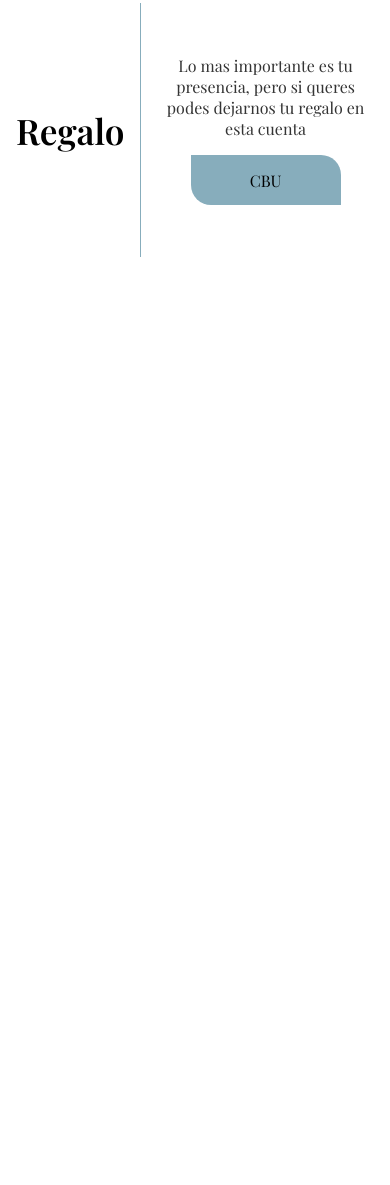
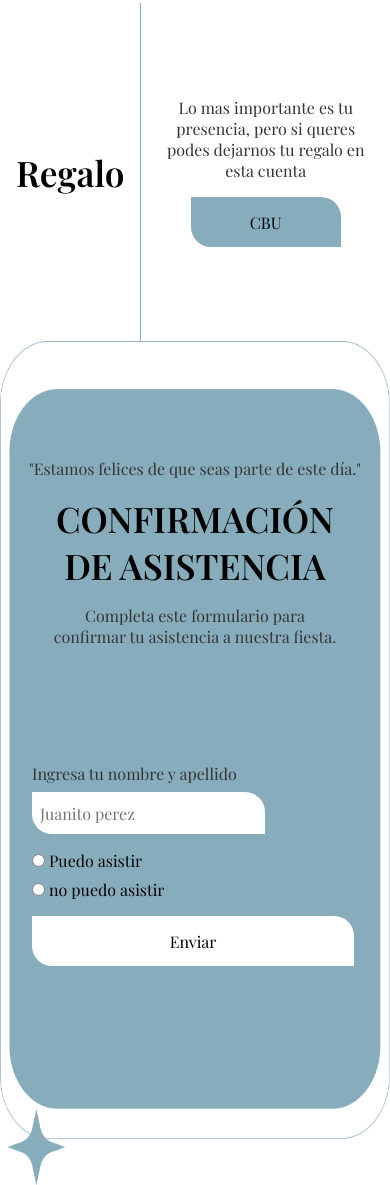
Before and after one commit to AHerrera23/invitacion_casamiento, a plain HTML site: page index.html in a window 390 px wide. Shown: the part 3552-4737 px from the top of the page. Before the commit the page ends 3809 px from the top, so only its background shows below. Drawn offline with nearby package versions, Linux system fonts and the light colour scheme; a web font is replaced by a local one.

Commit message:
seccion formulario

```diff
--- a/index.html
+++ b/index.html
@@ -112,6 +112,30 @@
             </div>
         </div>
     </div>
+    <div class="container-9 mobile">
+        <img class="recuadroFondo" src="images/recuadro-Form.png" alt="recuadro de fondo">
+        <div class="contenidoS9">
+            <p>"Estamos felices de que seas parte de este día."</p>
+            <h2>CONFIRMACIÓN<br>DE ASISTENCIA</h2>
+            <p>Completa este formulario para<br>confirmar tu asistencia a nuestra fiesta.</p>
+        </div>
+        <form class="formulario">
+            <p>Ingresa tu nombre y apellido</p>
+            <input id="name" class="inputName" type="text" autocomplete="cc-name" placeholder="Juanito perez" required>
+            <div class="checkbox">
+                <label for="opcion1">
+                    <input type="radio" id="opcion1" name="confirmacion" value="Confirmo mi asistencia a su casamiento!." required>
+                    Puedo asistir
+                </label>
+                <label for="opcion2">
+                    <input type="radio" id="opcion2" name="confirmacion" value="
+                    No puedo asistir a su casamiento." required>
+                    no puedo asistir
+                </label>
+            </div>
+            <button id="btnForm" class="btn btnForm" type="submit">Enviar</button>
+        </form>
+    </div>
     <!-- link a js  -->
     <script src="js/main.js"></script>
 </body>
--- a/js/main.js
+++ b/js/main.js
@@ -77,3 +77,27 @@ document.addEventListener('click', (event) => {
         }, 500);
     }
   });
+
+//   funciones del formulario
+
+let btnForm = document.getElementById('btnForm')
+
+btnForm.addEventListener('click', () => {
+    const name = document.getElementById('name').value
+    const chek1 = document.getElementById('opcion1')
+    const chek2 = document.getElementById('opcion2')
+    let mensaje = ''
+    if(chek1.checked){
+        mensaje= `Hola Anto y Martin! ${chek1.value}`
+        console.log(mensaje)
+    }
+    else if(chek2.checked){
+        mensaje=`Hola Anto y Martin! ${chek2.value} ¡que sea una linda noche!`
+        console.log(mensaje)
+    }
+    const telefono = 5491150522026;
+    const url = `https://wa.me/${telefono}?text=${mensaje}`;
+    // generacion dinamica del mensaje
+    window.open(url, '_blank');
+
+})
--- a/styles/styles.css
+++ b/styles/styles.css
@@ -33,6 +33,11 @@ p{
     color: rgb(52, 52, 52);
 }
 button{
+    font-family: 'Playfair Display', serif;
+    font-size: 1rem;
+    font-weight: 400;
+}
+input{
     font-family: 'Playfair Display', serif;
     font-size: 1rem;
     font-weight: 400;
@@ -332,7 +337,7 @@ button{
     }
     /* seccion 8 */
     .container-8{
-        height: 30vh;
+        height: 40vh;
         display: grid;
         grid-template-columns: repeat(4, 1fr);
         grid-template-rows: repeat(3, 1fr);
@@ -412,4 +417,56 @@ button{
     .hidden{
         display: none;
     }
+    /* seccion 9 */
+    .container-9{
+        height: 100vh;
+        display: grid;
+        grid-template-columns: repeat(4, 1fr);
+        grid-template-rows: repeat(4,1fr);
+    }
+    .recuadroFondo{
+        grid-column: 1/5;
+        grid-row: 1/5;
+        width: 100%;
+        height: 100%;
+    }
+    .contenidoS9{
+        display: flex;
+        flex-direction: column;
+        align-items: center;
+        text-align: center;
+        justify-content: center;
+        gap: 1rem;
+        padding-left: 1rem;
+        padding-right: 1rem;
+        grid-column: 1/5;
+        grid-row: 1/3;
+    }
+    .formulario{
+        grid-row: 3/5;
+        grid-column: 1/5;
+        display: flex;
+        flex-direction:column;
+        padding-left: 2rem;
+    }
+    .inputName{
+        margin-top: 0.5rem;
+        padding: 0.5rem;
+        height: 10%;
+        width: 65%;
+        background-color: #ffffff;
+        border-radius: 0 20px  0 20px;
+        border: none;
+    }
+    .checkbox{
+        margin-top: 1rem;
+        display: flex;
+        flex-direction: column;
+        gap: 0.5rem;
+    }
+    .btnForm{
+        background-color: #ffffff;
+        width: 90%;
+        margin-top: 1rem;
+    }
 }
```
Also changed, not shown: images/recuadro-Form.png (added).
